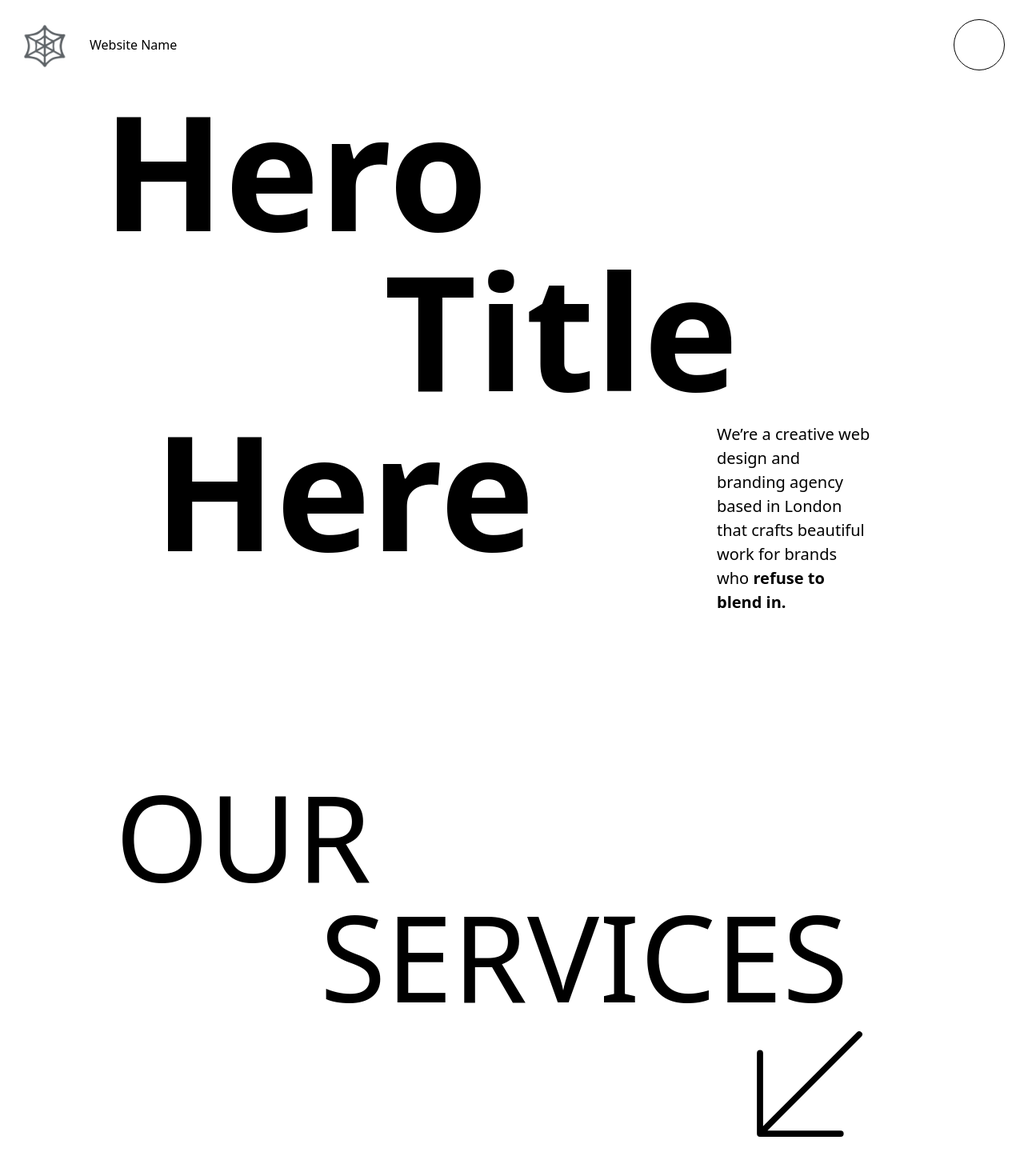
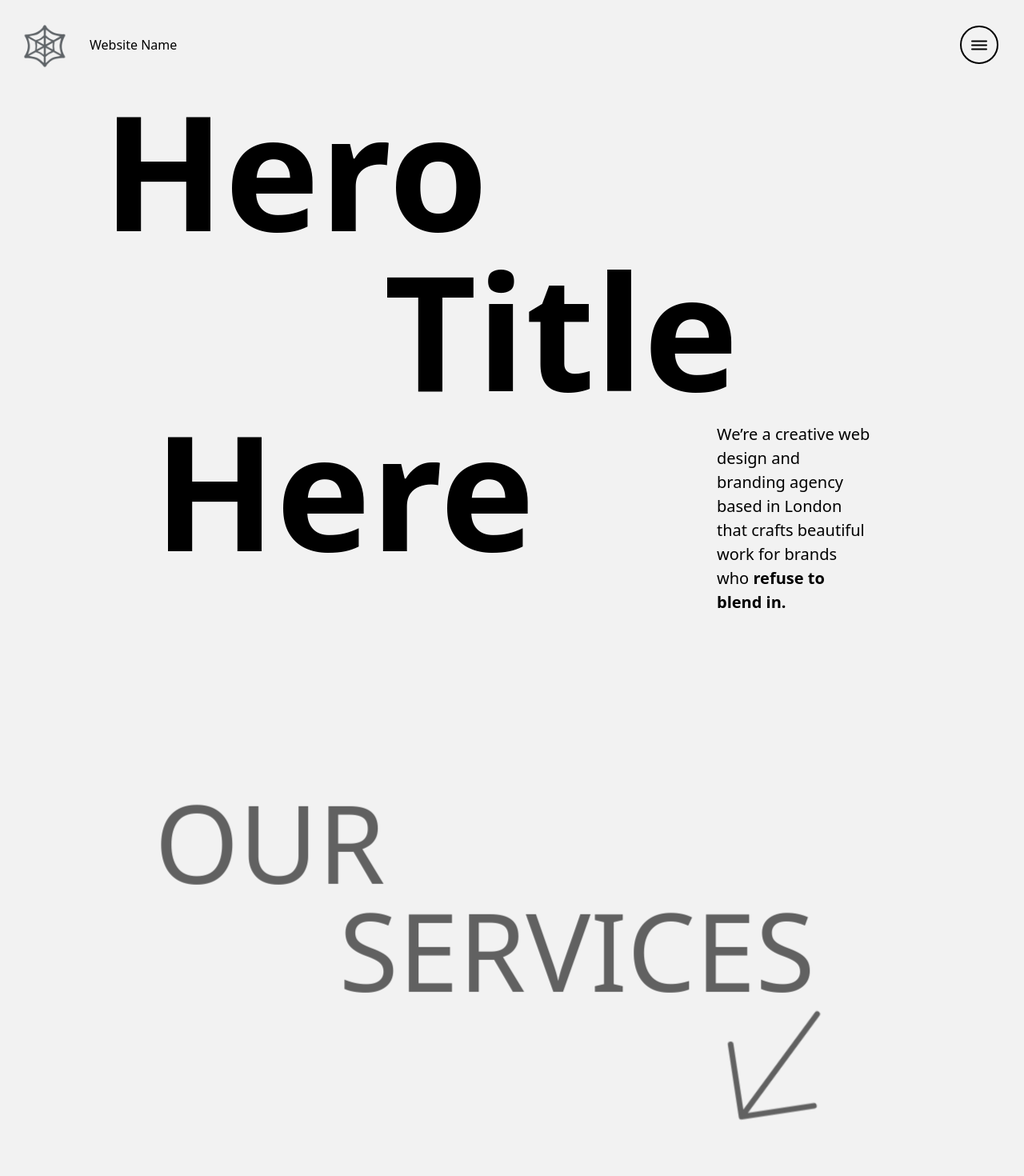
Before and after one commit to Taze-29/anything, a Next.js app: page / in a window 1280 px wide. Shown: the top 1470 px of the page at 80% size. Built offline with nearby package versions, Linux system fonts and the light colour scheme.

Commit message:
services animation

```diff
--- a/app/globals.css
+++ b/app/globals.css
@@ -50,3 +50,86 @@
   grid-template-rows: 1fr;
   opacity: 1;
 }
+
+/* Hamburger */
+
+/*!
+ * Hamburgers
+ * @description Tasty CSS-animated hamburgers
+ * @author Jonathan Suh @jonsuh
+ * @site https://jonsuh.com/hamburgers
+ * @link https://github.com/jonsuh/hamburgers
+ */
+ .hamburger {
+  padding: 15px 15px;
+  display: inline-block;
+  cursor: pointer;
+  transition-property: opacity, filter;
+  transition-duration: 0.15s;
+  transition-timing-function: linear;
+  font: inherit;
+  color: inherit;
+  text-transform: none;
+  background-color: transparent;
+  border: 0;
+  margin: 0;
+  overflow: visible; }
+  .hamburger:hover {
+    opacity: 0.7; }
+  .hamburger.is-active:hover {
+    opacity: 0.7; }
+  .hamburger.is-active .hamburger-inner,
+  .hamburger.is-active .hamburger-inner::before,
+  .hamburger.is-active .hamburger-inner::after {
+    background-color: #000; }
+
+.hamburger-box {
+  width: 40px;
+  height: 24px;
+  display: inline-block;
+  position: relative; }
+
+.hamburger-inner {
+  display: block;
+  top: 50%;
+  margin-top: -2px; }
+  .hamburger-inner, .hamburger-inner::before, .hamburger-inner::after {
+    width: 40px;
+    height: 4px;
+    background-color: #000;
+    border-radius: 4px;
+    position: absolute;
+    transition-property: transform;
+    transition-duration: 0.15s;
+    transition-timing-function: ease; }
+  .hamburger-inner::before, .hamburger-inner::after {
+    content: "";
+    display: block; }
+  .hamburger-inner::before {
+    top: -10px; }
+  .hamburger-inner::after {
+    bottom: -10px; }
+
+/*
+   * Squeeze
+   */
+.hamburger--squeeze .hamburger-inner {
+  transition-duration: 0.075s;
+  transition-timing-function: cubic-bezier(0.55, 0.055, 0.675, 0.19); }
+  .hamburger--squeeze .hamburger-inner::before {
+    transition: top 0.075s 0.12s ease, opacity 0.075s ease; }
+  .hamburger--squeeze .hamburger-inner::after {
+    transition: bottom 0.075s 0.12s ease, transform 0.075s cubic-bezier(0.55, 0.055, 0.675, 0.19); }
+
+.hamburger--squeeze.is-active .hamburger-inner {
+  transform: rotate(45deg);
+  transition-delay: 0.12s;
+  transition-timing-function: cubic-bezier(0.215, 0.61, 0.355, 1); }
+  .hamburger--squeeze.is-active .hamburger-inner::before {
+    top: 0;
+    opacity: 0;
+    transition: top 0.075s ease, opacity 0.075s 0.12s ease; }
+  .hamburger--squeeze.is-active .hamburger-inner::after {
+    bottom: 0;
+    transform: rotate(-90deg);
+    transition: bottom 0.075s ease, transform 0.075s 0.12s cubic-bezier(0.215, 0.61, 0.355, 1); }
--- a/app/layout.js
+++ b/app/layout.js
@@ -22,7 +22,7 @@ export default function RootLayout({ children }) {
   return (
     <html lang="en">
       <body
-        className={`${montreal.variable} ${montrealBold.variable} antialiased`}
+        className={`${montreal.variable} ${montrealBold.variable} antialiased bg-[#f2f2f2]`}
       >
         {children}
       </body>
--- a/components/Nav.js
+++ b/components/Nav.js
@@ -1,4 +1,14 @@
+"use client";
+import { useState } from "react";
+import Link from "next/link";
+
 const Nav = () => {
+
+  const [active, setActive] = useState(false);
+
+  function handleClick() {
+    setActive(!active);
+  }
 
   return (
     <div className="w-full h-28 flex justify-between">
@@ -15,9 +25,40 @@ const Nav = () => {
       </div>
 
       {/* Menu */}
-      <div className="flex justify-center items-center mr-6">
-        <div className="w-16 h-16 border border-black rounded-full">
-
+      <div className="flex justify-center items-center mr-8">
+        {/* Button */ }
+        <div
+          className="w-12 h-12 border border-[2px] border-black rounded-full flex justify-center items-center cursor-pointer pt-1"
+          //className="w-12 h-12 flex justify-center items-center cursor-pointer"
+        >
+          <div
+            className={`hamburger hamburger--squeeze ${active ? "is-active" : ""}`}
+            onClick={() => handleClick()}
+            style={{
+              scale: 0.5,
+            }}
+          >
+            <span className="hamburger-box">
+              <span className="hamburger-inner"></span>
+            </span>
+          </div>
+        </div>
+        {/* Menu */}
+        <div
+          className="absolute -z-10 top-4 right-4 w-80 h-80 bg-white rounded-xl rounded-lg flex flex-col gap-4 p-4 transition-all ease-in-out duration-300 delay-200 origin-top-right pt-16 font-semibold text-xl pl-10"
+          style={{
+            //display: active ? "block" : "none",
+            scale: active ? 1 : 0.5,
+            opacity: active ? 1 : 0
+          }}
+        >
+          <Link href="/">Home</Link>
+          <Link href="/work">Our work</Link>
+          <Link href="/pricing">Pricing</Link>
+          <Link href="/contact">Contact</Link>
+          <div className="flex justify-center items-center border border-2 border-black rounded-full mr-10 mt-2 px-3 py-2 font-normal text-md">
+            Start your project ➡️
+          </div>
         </div>
       </div>
 
--- a/components/ServiceCard.js
+++ b/components/ServiceCard.js
@@ -1,36 +1,54 @@
-import Link from 'next/link'
+"use client";
+import { useRef, useEffect, useState } from "react";
+import Link from 'next/link';
+import { motion, useScroll, useTransform } from "framer-motion";
 
-const ServiceCard = ({title, tags, desc, link, imgSrc}) => {
+const ServiceCard = ({ title, tags, desc, link, imgSrc, range, progress }) => {
 
+  const scale = useTransform(progress, range, [1, 0.75]);
+  const opacity = useTransform(progress, range, [1, 0]);
 
+  useEffect(() => {
+    console.log(progress);
+    console.log(range);
+  }, []);
 
   return (
     <div className="min-h-[100vh] flex justify-center items-center sticky top-0">
-      <div className="relative top-[-10%] w-[90%] h-[90vh]">
-        <div className="flex bg-gray-100 rounded-[60px]">
-          <div className="flex flex-col w-[50%] px-16 py-48 gap-8 ">
-
+      <motion.div
+        className="relative top-[-10%] w-[90%] h-[90vh]"
+        style={{
+          scale,
+          opacity: opacity,
+        }}
+      >
+        <div className="flex bg-white rounded-[60px]">
+          <div className="flex flex-col w-[50%] px-16 py-48 gap-8">
             <div className="text-[110px] leading-none">{title}</div>
 
             <div className="flex gap-4">
-              {tags.map((tag, index) => {
-                return (
-                  <div key={index} className="border border-grey-100 rounded-3xl py-1 px-2 hover:bg-black hover:text-white transition duration-300">{tag}</div>
-                )
-              })}
+              {tags.map((tag, index) => (
+                <div key={index} className="border border-grey-100 rounded-3xl py-1 px-2 hover:bg-black hover:text-white transition duration-300 cursor-default">
+                  {tag}
+                </div>
+              ))}
             </div>
 
             <div className="text-2xl">{desc}</div>
 
-            <div><Link href="" className="border-2 border-black rounded-full py-1 px-2">Find out more ➡️</Link></div>
-
+            <div>
+              <Link href={link} className="border-2 border-black rounded-full py-1 px-2">
+                Find out more ➡️
+              </Link>
+            </div>
           </div>
           <div className="flex px-16 w-[50%] justify-center items-center">
             <div className="w-[100%] h-[80%] bg-red-500 border rounded-tr-[200px]"></div>
           </div>
         </div>
-      </div>
+      </motion.div>
     </div>
-  )
-}
-export default ServiceCard
+  );
+};
+
+export default ServiceCard;
--- a/components/Services.js
+++ b/components/Services.js
@@ -1,9 +1,4 @@
 "use client";
-import ServiceCard from "@/components/ServiceCard";
-import { useRef, useEffect } from "react";
-import { PiArrowDownLeftThin } from "react-icons/pi";
-
-
 const cardData = [
   {
     title: "Web Design & development",
@@ -46,34 +41,67 @@ const cardData = [
   },
 ]
 
+import ServiceCard from "@/components/ServiceCard";
+import { useState, useRef, useEffect } from "react";
+import { PiArrowDownLeftThin } from "react-icons/pi";
+import { motion, useScroll, useTransform } from "framer-motion";
+
 const Services = () => {
 
+  const container = useRef(null);
+
+  const { scrollYProgress } = useScroll({
+    target: container,
+    offset: ['start start', 'end end']
+  });
+
+  useEffect(() => {
+    scrollYProgress.on("change", e => console.log(scrollYProgress.current));
+  }, []);
+
+  const scale = useTransform(scrollYProgress, [0, 0.33], [1, 0.75]);
+  const opacity = useTransform(scrollYProgress, [0, 0.33], [1, 0]);
+  const rotation = useTransform(scrollYProgress, [0, 0.22], [45, -45]);
+
   return (
-    <div className="relative flex flex-col py-12">
+    <div className="relative flex flex-col py-12"
+      ref={container}
+    >
+
       <div className="sticky top-0">
         <div className="flex w-full px-36 relative top-[-10%] w-[90%] h-[90vh] mb-24">
 
-          <div
+          <motion.div
             className="flex w-full"
+            style={{
+              scale,
+              opacity: opacity,
+            }}
           >
-
             <div className="flex flex-col text-[150px] leading-none w-[75%] justify-center">
               <span>OUR</span>
               <span className="pl-64">SERVICES</span>
             </div>
             <div className="flex justify-end items-end w-[25%]">
-            <PiArrowDownLeftThin className="text-[250px]"/>
+              <motion.div
+                style={{
+                  rotate: rotation
+                }}
+              >
+                <PiArrowDownLeftThin className="text-[250px]" />
+              </motion.div>
             </div>
+          </motion.div>
 
-          </div>
         </div>
       </div>
 
         {cardData.map((card, index) => {
           return (
-            <ServiceCard key={index} {...card}/>
+            <ServiceCard key={index} index={index} {...card} range={[(index+1) * 0.33, (index+1) * 0.33 + 0.33]} progress={scrollYProgress}/>
           )
         })}
+
 
     </div>
   )
--- a/package.json
+++ b/package.json
@@ -9,6 +9,8 @@
     "lint": "next lint"
   },
   "dependencies": {
+    "framer-motion": "^11.18.0",
+    "hamburgers": "^1.2.1",
     "next": "15.0.2",
     "react": "19.0.0-rc-02c0e824-20241028",
     "react-dom": "19.0.0-rc-02c0e824-20241028",
```
Also changed, not shown: changes.txt (deleted), 1 other file (tests, documents, lock files or other folders). Lines whose indentation alone changed are shown as unchanged.
